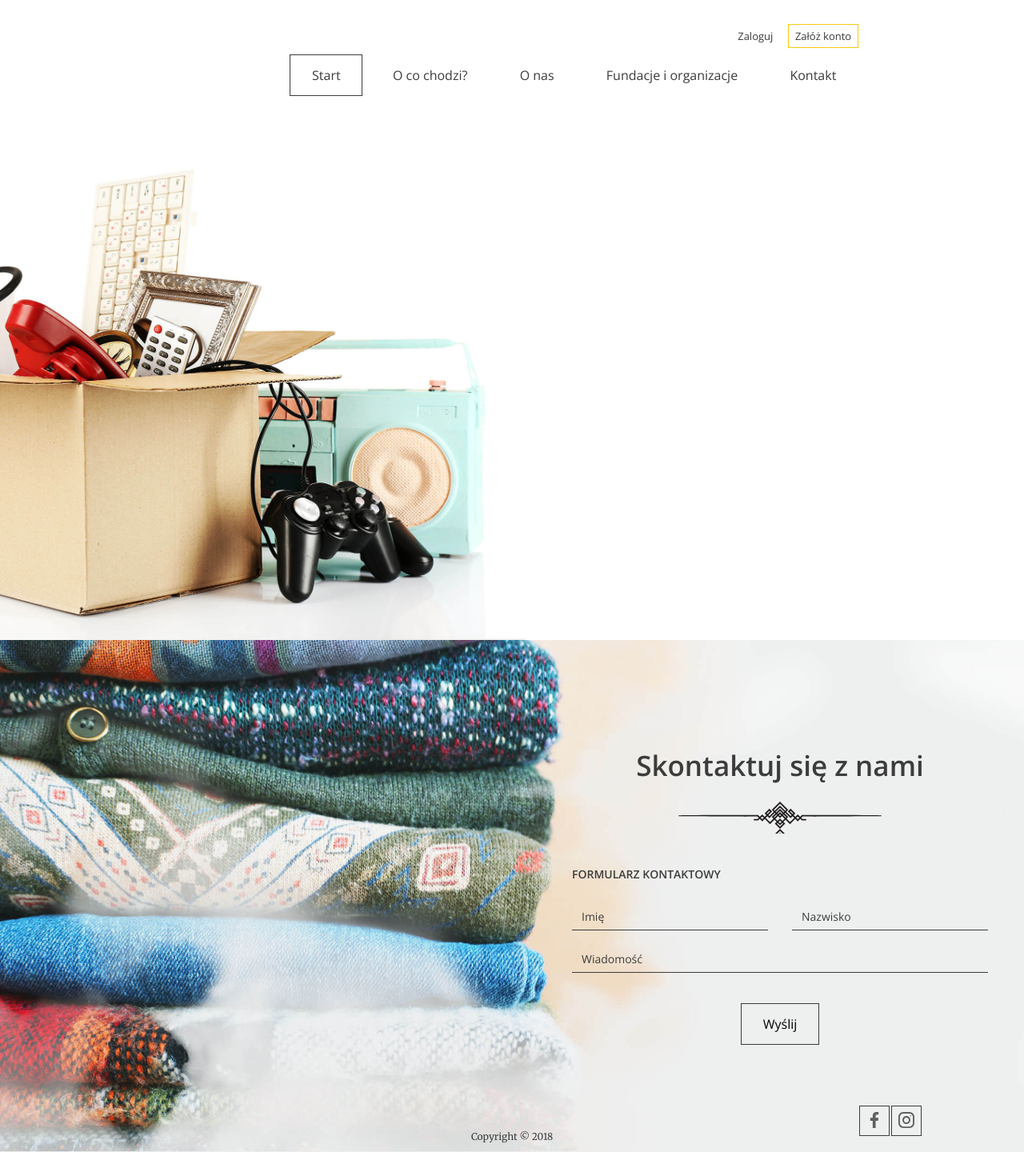
After one commit to jedrzejmatuszak/aplikacja-Oddaj-rzeczy-, a Django app: page /test in a window 1280 px wide. The commit adds this page. Shown: the whole page at 80% size. Run offline with Django 3.2, Linux system fonts and the light colour scheme.

Commit message:
base.html

```diff
--- /dev/null
+++ b/core/templates/base.html
@@ -0,0 +1,56 @@
+<!DOCTYPE html>
+<html lang="pl">
+    <head>
+        <meta charset="UTF-8" />
+        <meta name="viewport" content="width=device-width, initial-scale=1.0" />
+        <meta http-equiv="X-UA-Compatible" content="ie=edge" />
+        <title>{% block title %}{% endblock %}</title>
+        <link rel="stylesheet" href="../static/css/style.css" />
+    </head>
+    <body>
+        <header class="header--main-page">
+          <nav class="container container--70">
+            <ul class="nav--actions">
+                {% if user.is_authenticated %}
+                    <li class="btn btn--small btn--without-border" style="color: red">Witaj {{ user.username }}</li>
+                    <li><a href="{% url 'logout' %}" class="btn btn--small btn--without-border">Wyloguj się</a></li>
+                {% else %}
+                    <li><a href="{% url 'login' %}" class="btn btn--small btn--without-border">Zaloguj</a></li>
+                    <li><a href="{% url 'signup' %}" class="btn btn--small btn--highlighted">Załóż konto</a></li>
+                {% endif %}
+            </ul>
+
+            <ul>
+              <li><a href="#" class="btn btn--without-border active">Start</a></li>
+              <li><a href="#" class="btn btn--without-border">O co chodzi?</a></li>
+              <li><a href="#" class="btn btn--without-border">O nas</a></li>
+              <li><a href="#" class="btn btn--without-border">Fundacje i organizacje</a></li>
+              <li><a href="#" class="btn btn--without-border">Kontakt</a></li>
+            </ul>
+          </nav>
+        </header>
+        {% block content %}
+        {% endblock %}
+        <footer>
+          <div class="contact">
+            <h2>Skontaktuj się z nami</h2>
+            <h3>Formularz kontaktowy</h3>
+            <form class="form--contact">
+              <div class="form-group form-group--50"><input type="text" name="name" placeholder="Imię" /></div>
+              <div class="form-group form-group--50"><input type="text" name="surname" placeholder="Nazwisko" /></div>
+
+              <div class="form-group"><textarea name="message" placeholder="Wiadomość" rows="1"></textarea></div>
+
+              <button class="btn" type="submit">Wyślij</button>
+            </form>
+          </div>
+          <div class="bottom-line">
+            <span class="bottom-line--copy">Copyright &copy; 2018</span>
+            <div class="bottom-line--icons">
+              <a href="#" class="btn btn--small"><img src="../static/images/icon-facebook.svg"/></a> <a href="#" class="btn btn--small"><img src="../static/images/icon-instagram.svg"/></a>
+            </div>
+          </div>
+        </footer>
+        <script src="../static/js/app.js"></script>
+    </body>
+</html>
--- a/core/templates/register.html
+++ b/core/templates/register.html
@@ -69,7 +69,7 @@
         </form>
       </div>
       <div class="bottom-line">
-        <span class="bottom-line--copy">Copyright &copy; 2018</span>
+        <span class="bottom-line--copy">Copyright &copy; 2019</span>
         <div class="bottom-line--icons">
           <a href="#" class="btn btn--small"
             ><img src="../static/images/icon-facebook.svg"
--- a/core/templates/registration/login.html
+++ b/core/templates/registration/login.html
@@ -12,7 +12,7 @@
       <nav class="container container--70">
         <ul class="nav--actions">
           <li><a href="{% url 'login' %}">Zaloguj</a></li>
-          <li class="highlighted"><a href="/register/create-account">Załóż konto</a></li>
+          <li class="highlighted"><a href="{% url 'signup' %}">Załóż konto</a></li>
         </ul>
 
         <ul>
--- a/core/views.py
+++ b/core/views.py
@@ -1,6 +1,9 @@
+from django.contrib.auth.forms import UserCreationForm
 from django.http import HttpResponse
 from django.shortcuts import render, redirect
+from django.urls import reverse_lazy
 from django.views import View
+from django.views.generic import CreateView
 
 
 class LandingPage(View):
@@ -9,13 +12,13 @@
         return render(request, 'index.html')
 
 
-class LoginView(View):
+class SingUpView(CreateView):
+    form_class = UserCreationForm
+    success_url = reverse_lazy('login')
+    template_name = 'register.html'
+
+
+class TestView(View):
 
     def get(self, request):
-        return render(request, 'registration/login.html')
-
-
-class RegisterView(View):
-
-    def get(self, request):
-        return render(request, 'register.html')
+        return render(request, 'base.html')
--- a/oddaj_rzeczy/settings.py
+++ b/oddaj_rzeczy/settings.py
@@ -126,5 +126,5 @@
 
 STATIC_URL = '/static/'
 
-LOGIN_REDIRECT_URL = '/'
-LOGOUT_REDIRECT_URL = '/'
+LOGIN_REDIRECT_URL = 'landing_page'
+LOGOUT_REDIRECT_URL = 'landing_page'
--- a/oddaj_rzeczy/urls.py
+++ b/oddaj_rzeczy/urls.py
@@ -15,12 +15,12 @@
 """
 from django.contrib import admin
 from django.urls import path, include
-from core.views import LandingPage, LoginView, RegisterView
+from core.views import LandingPage, SingUpView, TestView
 
 urlpatterns = [
     path('admin/', admin.site.urls),
     path('', LandingPage.as_view(), name='landing_page'),
-    path('login', LoginView.as_view(), name='login'),
-    # path('register', RegisterView.as_view(), name='register-account'),
-    path('register/', include('django.contrib.auth.urls'), name='register')
+    path('register/', include('django.contrib.auth.urls'), name='register'),
+    path('signup', SingUpView.as_view(), name='signup'),
+    path('test', TestView.as_view()),
 ]
```
